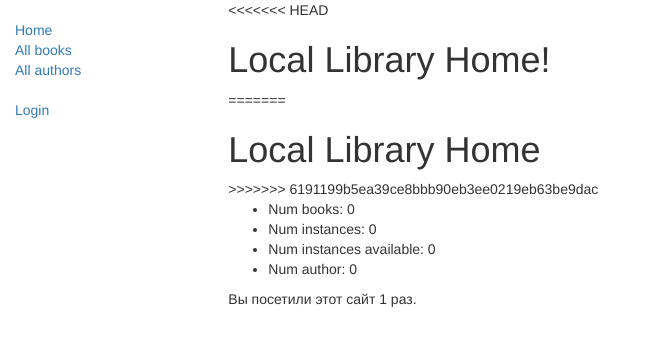
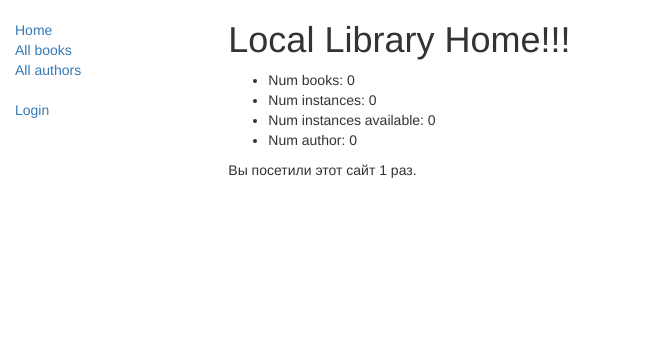
Before and after one commit to MaksimTitenko/lib_lesson, a Django app: page /catalog/ in a window 1280 px wide. Shown: the top 346 px of the page, without its empty margins (0-646 px from the left). Run offline with Django 3.2, Linux system fonts and the light colour scheme; data that the repository does not hold is empty; some libraries are stand-ins or nearby versions.

Commit message:
add symbols

```diff
--- a/catalog/templates/catalog/index.html
+++ b/catalog/templates/catalog/index.html
@@ -5,11 +5,7 @@ Home page
 {% endblock %}
 
 {% block content %}
-<<<<<<< HEAD
-    <h1>Local Library Home!</h1>
-=======
-    <h1>Local Library Home</h1>
->>>>>>> 6191199b5ea39ce8bbb90eb3ee0219eb63be9dac
+    <h1>Local Library Home!!!</h1>
     <ul>
         <li>Num books: {{ num_books }}</li>
         <li>Num instances: {{ num_instances }}</li>
```
